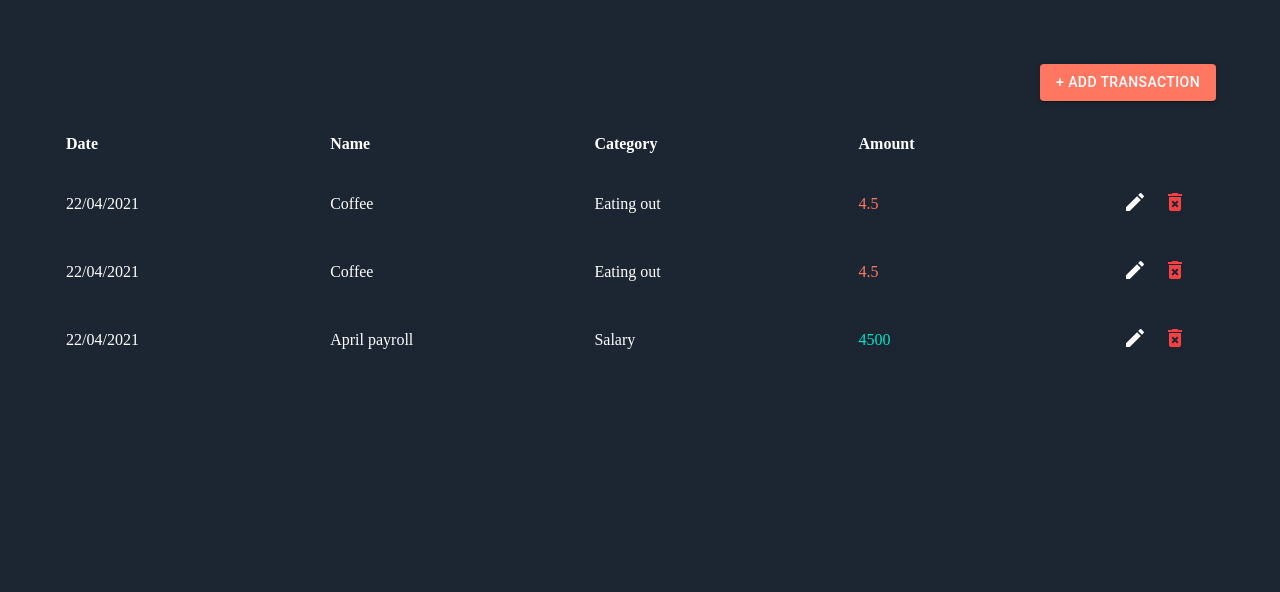
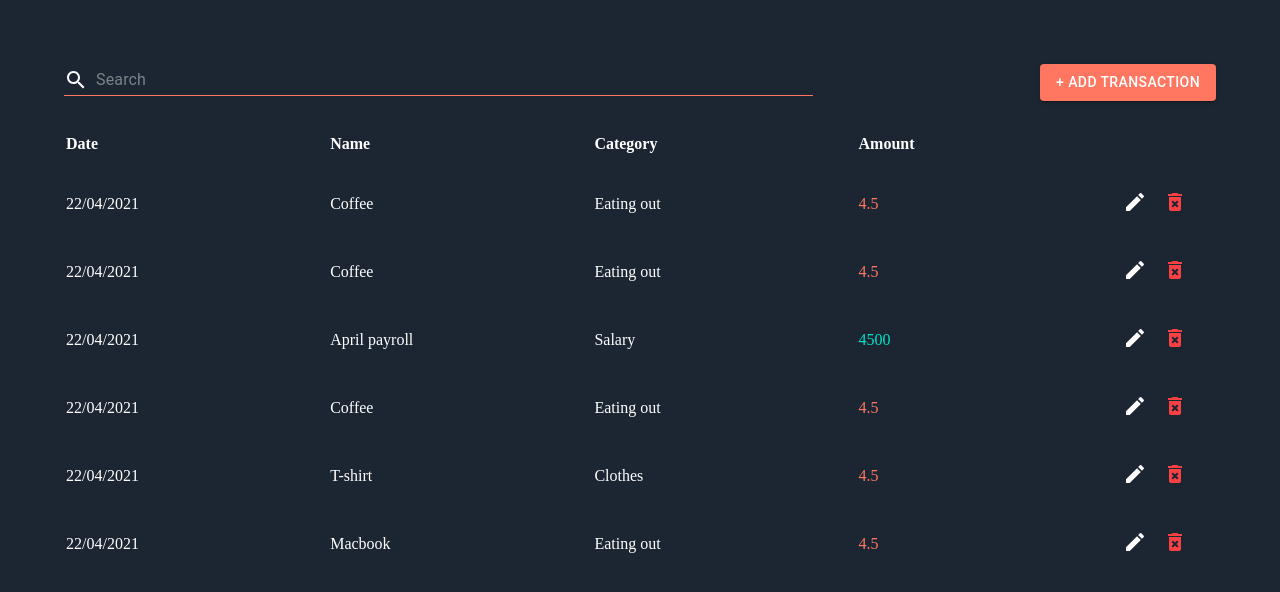
Before and after one commit to letiescanciano/trackex-app-mitxpro-03, a React (Create React App) app: page / in a window 1280 px wide. Shown: the top 592 px of the page. Built offline with nearby package versions, Linux system fonts and the light colour scheme.

Commit message:
W20 - Filter by name

```diff
--- a/src/components/Drawer/index.jsx
+++ b/src/components/Drawer/index.jsx
@@ -1,4 +1,4 @@
-import React, { useState } from "react";
+import React, { useContext } from "react";
 import styled from "styled-components";
 
 import { Formik, Form } from "formik";
@@ -14,6 +14,8 @@ import FormControl from "@material-ui/core/FormControl";
 import FormLabel from "@material-ui/core/FormLabel";
 import Paper from "@material-ui/core/Paper";
 import Button from "@material-ui/core/Button";
+
+import { TrackexContext } from "../../contexts/trackexContext";
 
 import { Debug } from "../../etc/Debug";
 
@@ -58,6 +60,7 @@ const TransactionDrawer = ({
     amount: Yup.number().required("Required"),
   });
 
+  const { categories, types } = useContext(TrackexContext);
   const AVAILABLE_MODES = {
     add: "add",
     edit: "edit",
@@ -72,18 +75,6 @@ const TransactionDrawer = ({
     type: "",
   };
 
-  const categories = [
-    { value: "eating_out", label: "Eating out" },
-    { value: "clothes", label: "Clothes" },
-    { value: "electronics", label: "Electronics" },
-    { value: "groceries", label: "Groceries" },
-    { value: "other", label: "Other" },
-  ];
-
-  const types = [
-    { value: "expense", label: "Expense" },
-    { value: "income", label: "Income" },
-  ];
   return (
     <Drawer elevation={2} anchor='right' open={open} onClose={onClose}>
       <Container>
@@ -147,12 +138,12 @@ const TransactionDrawer = ({
                         value={values.category}
                         onChange={handleChange}
                       >
-                        {categories.map((category) => {
+                        {Object.keys(categories).map((category) => {
                           return (
                             <FormControlLabel
                               control={<Radio color='primary' />}
-                              value={category.value}
-                              label={category.label}
+                              value={category}
+                              label={categories[category]}
                             />
                           );
                         })}
@@ -166,12 +157,12 @@ const TransactionDrawer = ({
                         value={values.type}
                         onChange={handleChange}
                       >
-                        {types.map((type) => {
+                        {Object.keys(types).map((type) => {
                           return (
                             <FormControlLabel
                               control={<Radio color='primary' />}
-                              value={type.value}
-                              label={type.label}
+                              value={type}
+                              label={types[type]}
                             />
                           );
                         })}
--- a/src/components/TransactionList/data.js
+++ b/src/components/TransactionList/data.js
@@ -18,10 +18,36 @@ const data = [
   {
     id: 2,
     date: "22/04/2021",
+
     name: "April payroll",
     category: "salary",
     amount: 4500,
     type: "income",
   },
+  {
+    id: 3,
+    date: "22/04/2021",
+
+    name: "Coffee",
+    category: "eating_out",
+    amount: 4.5,
+    type: "expense",
+  },
+  {
+    id: 4,
+    date: "22/04/2021",
+    name: "T-shirt",
+    category: "clothes",
+    amount: 4.5,
+    type: "expense",
+  },
+  {
+    id: 5,
+    date: "22/04/2021",
+    name: "Macbook",
+    category: "eating_out",
+    amount: 4.5,
+    type: "expense",
+  },
 ];
 export default data;
--- a/src/components/TransactionList/index.jsx
+++ b/src/components/TransactionList/index.jsx
@@ -1,4 +1,4 @@
-import React, { useState, useContext } from "react";
+import React, { useState, useContext, useEffect } from "react";
 import styled from "styled-components";
 
 import EditIcon from "@material-ui/icons/Edit";
@@ -10,6 +10,10 @@ import DialogActions from "@material-ui/core/DialogActions";
 import DialogContent from "@material-ui/core/DialogContent";
 import DialogContentText from "@material-ui/core/DialogContentText";
 import DialogTitle from "@material-ui/core/DialogTitle";
+import Input from "@material-ui/core/Input";
+import InputAdornment from "@material-ui/core/InputAdornment";
+import SearchIcon from "@material-ui/icons/Search";
+import FormControl from "@material-ui/core/FormControl";
 
 import TransactionDrawer from "../Drawer";
 import { TrackexContext } from "../../contexts/trackexContext";
@@ -45,9 +49,9 @@ const Grid = styled.div`
   width: 100%;
   padding: 64px;
 `;
-const AddButtonWrapper = styled.div`
+const ActionsWrapper = styled.div`
   display: flex;
-  justify-content: flex-end;
+  justify-content: space-between;
 `;
 
 const TransactionList = () => {
@@ -63,6 +67,9 @@ const TransactionList = () => {
   const [transaction, setTransaction] = useState({});
   const [mode, setMode] = useState(DEFAULT_MODE);
   const [openDialog, setOpenDialog] = useState(false);
+  const [filteredTransactions, setFilteredTransactions] = useState([]);
+
+  const [search, setSearch] = useState("");
 
   const { categories } = useContext(TrackexContext);
   const addTransaction = (transaction) => {
@@ -123,9 +130,42 @@ const TransactionList = () => {
     setTransaction({});
     setOpenDialog(false);
   };
+
+  const filterByName = () => {
+    console.log("filterByName search", search);
+
+    const _filteredTransactions = transactions.filter((transaction) => {
+      return transaction.name.toLowerCase().includes(search.toLowerCase());
+    });
+    console.log("Filtered transactions", _filteredTransactions);
+    setFilteredTransactions(_filteredTransactions);
+  };
+
+  useEffect(() => {
+    setFilteredTransactions(transactions);
+  }, [transactions]);
+
+  useEffect(() => {
+    filterByName();
+  }, [search]);
+
   return (
     <Grid>
-      <AddButtonWrapper>
+      <ActionsWrapper>
+        <FormControl style={{ width: "65%" }}>
+          <Input
+            placeholder='Search'
+            id='search'
+            startAdornment={
+              <InputAdornment position='start'>
+                <SearchIcon />
+              </InputAdornment>
+            }
+            onChange={(event) => {
+              setSearch(event.target.value);
+            }}
+          />
+        </FormControl>
         <Button
           onClick={() => {
             console.log("Abrir formulario");
@@ -136,7 +176,7 @@ const TransactionList = () => {
         >
           + Add Transaction
         </Button>
-      </AddButtonWrapper>
+      </ActionsWrapper>
       <Table>
         <thead>
           <tr>
@@ -148,7 +188,7 @@ const TransactionList = () => {
           </tr>
         </thead>
         <tbody>
-          {transactions.map((transaction) => {
+          {filteredTransactions.map((transaction) => {
             /* console.log("transaction", transaction); */
             return (
               <tr key={transaction.id}>
```
